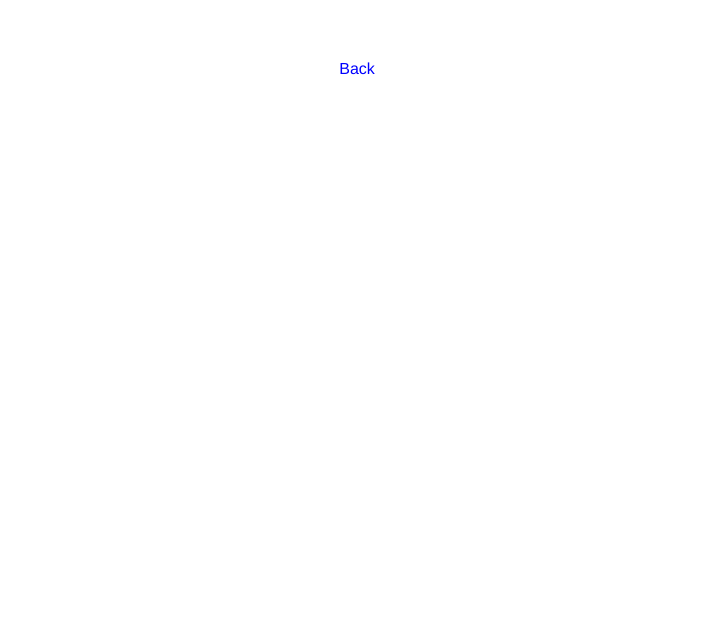
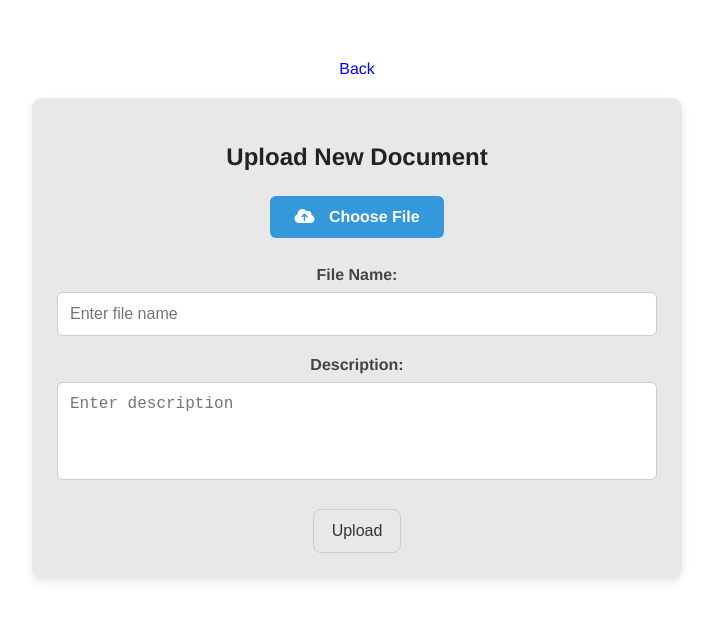
Before and after one commit to zhoracementov/testproj, a Vue app in the folder frontend-vue/: page /upload in a window 1280 px wide. Before the commit this address had no page. Shown: the top 620 px of the page, without its empty margins (283-996 px from the left). Built offline with nearby package versions, Linux system fonts and the light colour scheme.

Commit message:
front - upload file component

```diff
--- /dev/null
+++ b/frontend-vue/src/components/UploadDocumentComponent.vue
@@ -0,0 +1,213 @@
+<template>
+    <div class="document-upload-container">
+      <h2>Upload New Document</h2>
+
+      <!-- Кнопка для выбора файла с иконкой -->
+      <div class="field">
+        <label for="fileUpload" class="upload-label">
+          <i class="fas fa-cloud-upload-alt"></i> Choose File
+        </label>
+        <input
+          id="fileUpload"
+          ref="fileInput"
+          type="file"
+          @change="handleFileSelection"
+          class="file-input"
+        />
+      </div>
+
+      <!-- Поля для ввода названия и описания -->
+      <div class="field">
+        <label for="fileName">File Name:</label>
+        <input
+          id="fileName"
+          v-model="fileName"
+          type="text"
+          class="input-field"
+          placeholder="Enter file name"
+        />
+      </div>
+
+      <div class="field">
+        <label for="description">Description:</label>
+        <textarea
+          id="description"
+          v-model="description"
+          class="textarea-field"
+          rows="4"
+          placeholder="Enter description"
+        ></textarea>
+      </div>
+
+      <div class="actions">
+        <button class="primary-button" @click="uploadDocument">Upload</button>
+      </div>
+    </div>
+  </template>
+
+  <script>
+  import api from "@/services/api";
+
+  export default {
+    data() {
+      return {
+        fileName: "",
+        description: "",
+        file: null,
+      };
+    },
+    methods: {
+      triggerFileInput() {
+        this.$refs.fileInput.click();
+      },
+      handleFileSelection(event) {
+        const file = event.target.files[0];
+        if (file) {
+          this.file = file;
+
+          if (!this.fileName) {
+            this.fileName = file.name.replace(/\.[^/.]+$/, "");
+          }
+
+          if (!this.description) {
+            this.description = "";
+          }
+        }
+      },
+      goBack() {
+      this.$router.go(-1);
+    },
+      async uploadDocument() {
+        if (!this.file) {
+          alert("Please choose a file to upload.");
+          return;
+        }
+
+        try {
+          await api.uploadDocument(this.file, "");
+          alert("Document uploaded successfully!");
+
+          this.file = null;
+          this.fileName = null;
+          this.description = null;
+
+          this.goBack();
+
+        } catch (error) {
+            if (error.response) {
+              if (error.response.status === 415) {
+                alert("Ошибка: неподдерживаемый формат файла.");
+              }
+              else if (error.response.status == 413) {
+                alert("Error: too much file size");
+              } else {
+                alert(`Ошибка загрузки файла: ${error.response.data || error.message}`);
+              }
+            } else {
+              console.error("Ошибка при загрузке файла. Возможно он был слишком большим:", error);
+              alert("Произошла ошибка при загрузке файла. Возможно он был слишком большим");
+            }}
+      },
+    },
+  };
+  </script>
+
+  <style scoped>
+  .document-upload-container {
+    max-width: 600px;
+    margin: 0 auto;
+    padding: 25px;
+    background-color: #e8e8e8;
+    border-radius: 10px;
+    box-shadow: 0 4px 8px rgba(0, 0, 0, 0.1);
+  }
+
+  h2 {
+    font-size: 24px;
+    margin-bottom: 25px;
+    color: #222;
+    text-align: center;
+    font-weight: 600;
+  }
+
+  .field {
+    margin-bottom: 20px;
+  }
+
+  label {
+    display: block;
+    font-weight: bold;
+    margin-bottom: 8px;
+    color: #444;
+  }
+
+  .input-field,
+  .textarea-field {
+    width: 100%;
+    padding: 12px;
+    border: 1px solid #ccc;
+    border-radius: 6px;
+    font-size: 16px;
+    box-sizing: border-box;
+    transition: border-color 0.3s;
+  }
+
+  .input-field:focus,
+  .textarea-field:focus {
+    border-color: #42b983;
+    outline: none;
+    box-shadow: 0 0 4px rgba(66, 185, 131, 0.4);
+  }
+
+  .textarea-field {
+    resize: none;
+  }
+
+  .file-input {
+    display: none;
+  }
+
+  .upload-label {
+    display: inline-block;
+    background-color: #3498db;
+    color: white;
+    padding: 12px 24px;
+    font-size: 16px;
+    border-radius: 6px;
+    cursor: pointer;
+    transition: background-color 0.3s;
+  }
+
+  .upload-label:hover {
+    background-color: #2980b9;
+  }
+
+  .upload-label i {
+    margin-right: 10px;
+  }
+
+  .actions {
+    margin-top: 25px;
+    text-align: center;
+    display: flex;
+    justify-content: center;
+    align-items: center;
+    gap: 15px;
+  }
+
+  button {
+    padding: 12px 18px;
+    border: 1px solid #ccc;
+    background-color: transparent;
+    color: #333;
+    border-radius: 8px;
+    font-size: 16px;
+    cursor: pointer;
+    transition: background-color 0.3s;
+  }
+
+  button:hover {
+    background-color: #eee;
+  }
+
+  </style>
--- a/frontend-vue/src/components/getDocumentsListComponent.vue
+++ b/frontend-vue/src/components/getDocumentsListComponent.vue
@@ -35,7 +35,7 @@
 
       <div class="document-card empty-card" @click="triggerFileInput">
         <div class="add-icon">+</div>
-        <input type="file" ref="fileInput" @change="handleFileSelection" style="display: none" />
+        <input type="file" ref="fileInput" style="display: none" />
       </div>
     </div>
   </div>
@@ -73,12 +73,14 @@ export default {
   }
     },
     triggerFileInput() {
-      this.$refs.fileInput.click();
+      this.$router.push('/upload');
     },
     getFileNameWithoutExtension(fileName) {
       return fileName.replace(/\.[^/.]+$/, "");
     },
     async handleFileSelection(event) {
+      this.$router.push('/upload');
+      /*
       const file = event.target.files[0];
       if (file) {
         try {
@@ -100,7 +102,7 @@ export default {
               alert("Произошла ошибка при загрузке файла. Возможно он был слишком большим");
             }
         }
-      }
+      }*/
     },
     async downloadDocument(id) {
       try {
@@ -272,6 +274,7 @@ export default {
 
 .empty-card:hover {
   background-color: #d6d6d6;
+  transition: transform 0.2s ease, box-shadow 0.2s ease;
 }
 
 .add-icon {
--- a/frontend-vue/src/router/index.js
+++ b/frontend-vue/src/router/index.js
@@ -1,10 +1,12 @@
 import { createRouter, createWebHistory } from 'vue-router';
 import DocumentList from '@/components/getDocumentsListComponent.vue';
 import DocumentDetail from '@/components/documentDetailComponent.vue';
+import UploadDocument from '@/components/UploadDocumentComponent.vue';
 
 const routes = [
   { path: '/', name: 'DocumentList', component: DocumentList },
   { path: '/documents/:id', name: 'DocumentDetail', component: DocumentDetail },
+  { path: '/upload', name: 'UploadDocument', component: UploadDocument },
 ];
 
 const router = createRouter({
```
